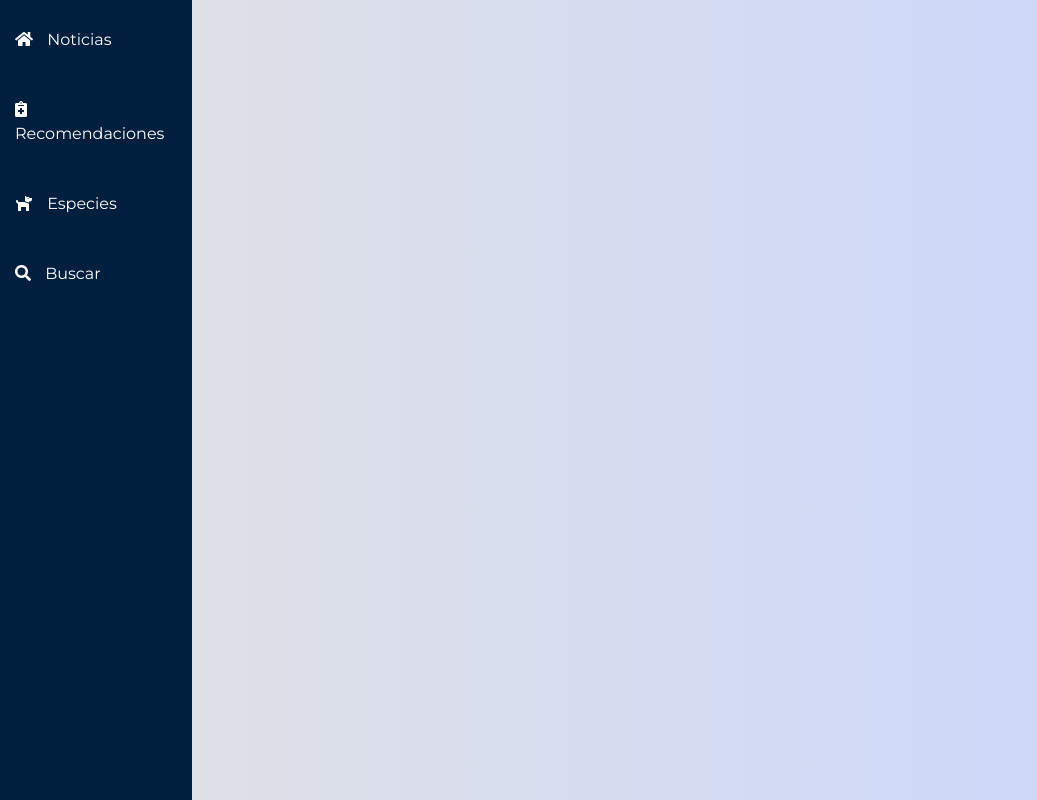
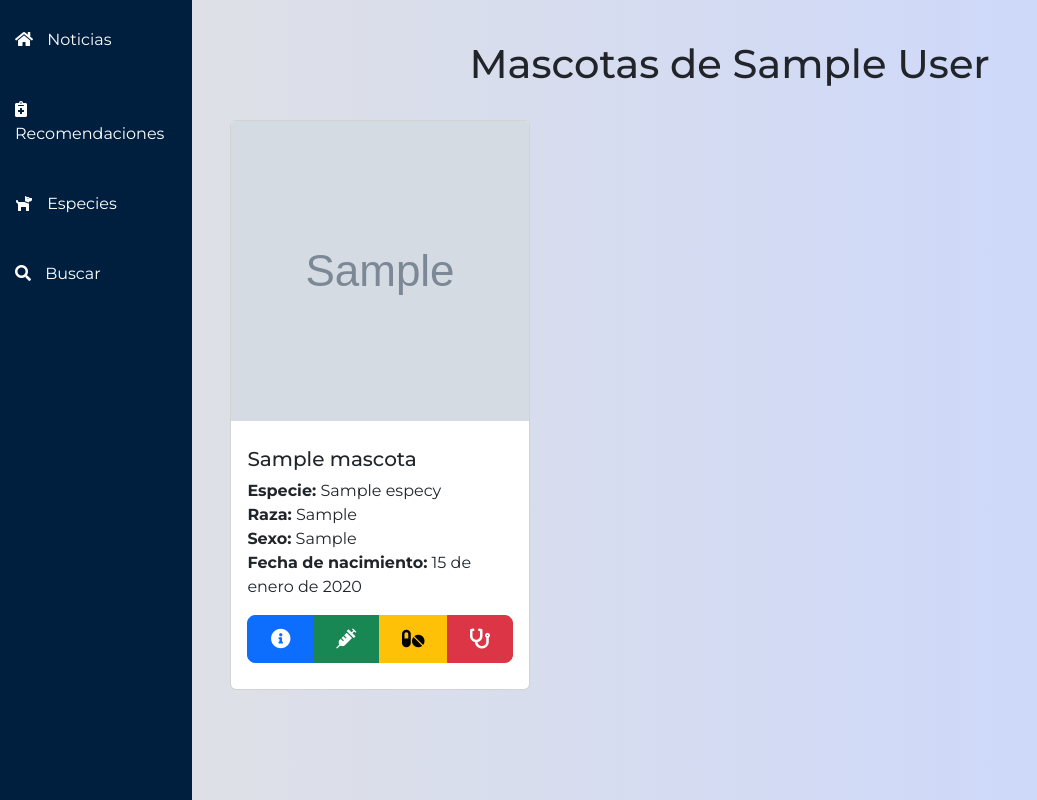
Before and after one commit to MardoqueoZ/tfg_admin, a Django app: page /mascotas/1 in a window 1280 px wide. Shown: the whole page, without its empty margins (0-1037 px from the left). Run offline with Django 5.2, Linux system fonts and the light colour scheme; a user stored in the database is signed in; tables that the repository leaves empty hold one stand-in row (values such as "Sample post"); grey boxes marked "Sample" are stand-in pictures; some libraries are stand-ins or nearby versions.

Commit message:
ver mascotas (admin)

```diff
--- a/apps/mascotas/views.py
+++ b/apps/mascotas/views.py
@@ -46,7 +46,9 @@ def buscar_duenho(request):
 def ver_mascotas(request, cedula):
     # Filtrar las mascotas asociadas al usuario con la cédula proporcionada
     mascotas = Mascota.objects.filter(usuario__ci=cedula) # el doble guion bajo es para acceder a los campos de la tabla relacionada
-    return render(request, 'mascotas/ver_mascotas.html', {'mascotas': mascotas})
+    # nombre y apellido del usuario
+    usuario = Usuario.objects.get(ci=cedula)
+    return render(request, 'mascotas/ver_mascotas.html', {'mascotas': mascotas, 'usuario': usuario})
 
 @api_view(['POST'])
 @authentication_classes([TokenAuthentication])
@@ -111,8 +113,7 @@ def editar_mascota(request: Request, mascota_id: int) -> Response:
             return Response({'error': 'Usuario no autenticado'}, status=status.HTTP_401_UNAUTHORIZED)
 
 
-from rest_framework.response import Response
-
+# eliminar mascota api
 @api_view(['DELETE'])
 @authentication_classes([TokenAuthentication])
 @permission_classes([IsAuthenticated])
--- a/static/local/css/style.css
+++ b/static/local/css/style.css
@@ -257,4 +257,5 @@ body{
     .card-body {
         margin: 10px 0;
     }
+
 }
--- a/templates/mascotas/ver_mascotas.html
+++ b/templates/mascotas/ver_mascotas.html
@@ -1 +1,63 @@
 {% extends "layouts/base.html" %}
+{% load static %}
+
+{% block head %}
+    <title>Ver Mascotas</title>
+
+    <style>
+        .card {
+            max-width: 300px; /* Tamaño máximo de la tarjeta */
+            margin-bottom: 50px; /* Espacio entre tarjetas */
+        }
+
+        .card-img-top {
+            height: 300px; /* Altura de la imagen */
+            object-fit: cover; /* Escala y recorta la imagen para que encaje en el contenedor */
+        }
+    </style>
+{% endblock head %}
+
+{% block content %}
+    <div class="contenedor">
+        <h1 class="text-center">Mascotas de {{ usuario.first_name }} {{ usuario.last_name }}</h1>
+        <br>
+        <div class="row">
+            {% for mascota in mascotas %}
+            <div class="col-md-6 mb-4">
+                <div class="lista_de_mascotas">
+                    <div class="card">
+                        <img src="{{ mascota.imagen_url }}" class="card-img-top" alt="...">
+                        <div class="card-body">
+                            <h5 class="card-title">{{ mascota.nombre }}</h5>
+                            <ul class="list-unstyled">
+                                <li><strong>Especie:</strong> {{ mascota.especie }}</li>
+                                <li><strong>Raza:</strong> {{ mascota.raza }}</li>
+                                <li><strong>Sexo:</strong> {{ mascota.sexo }}</li>
+                                <li><strong>Fecha de nacimiento:</strong> {{ mascota.fecha_nacimiento }}</li>
+                            </ul>
+                            <div class="btn-group d-flex justify-content-center" role="group">
+                                <!-- Ver detalles -->
+                                <a href="#" class="btn btn-primary btn-lg" title="Detalles">
+                                    <i class="fas fa-info-circle"></i>
+                                </a>
+                                <!-- vacunaciones -->
+                                <a href="#" class="btn btn-success btn-lg" title="Vacunaciones">
+                                    <i class="fas fa-syringe"></i>
+                                </a>
+                                <!-- Tratamientos -->
+                                <a href="#" class="btn btn-warning btn-lg" title="Tratamientos">
+                                    <i class="fas fa-pills"></i>
+                                </a>
+                                <!-- Consultas -->
+                                <a href="#" class="btn btn-danger btn-lg" title="Consultas">
+                                    <i class="fas fa-stethoscope"></i>
+                                </a>
+                            </div>
+                        </div>
+                    </div>
+                </div>
+                {% endfor %}
+            </div>
+        </div>
+    </div>
+{% endblock %}
```
Also changed, not shown: templates/mascotas/buscar.html (+3 -4 lines).
